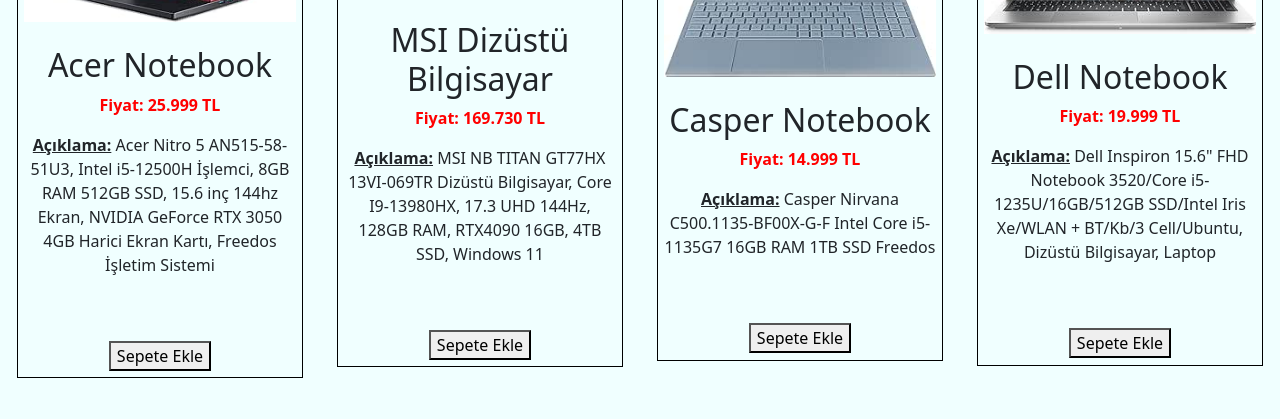
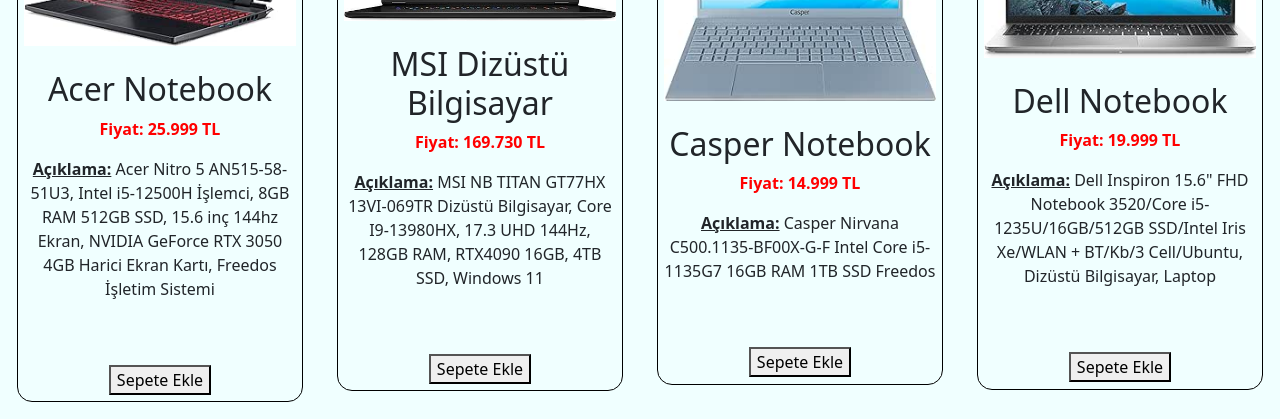
Before and after one commit to FurkanSahin2/E-TicaretDemo, a website: page index.html in a window 1280 px wide. Shown: the part 788-1207 px from the top of the page. Before the commit the page ends 1183 px from the top, so only its background shows below. Drawn offline with nearby package versions, Linux system fonts and the light colour scheme.

Commit message:
1.11.2023

```diff
--- a/index.html
+++ b/index.html
@@ -95,6 +95,7 @@
                   <br>
                   <br>
                   <br>
+                  <br>
                   <button>Sepete Ekle</button>
                </div>
             </td>
@@ -187,8 +188,9 @@
          padding: 2%;
          margin: 5%;
          width: 90%;
-         height: auto;
+         height: 100%;
          text-align: center;
+         border-radius: 15px;
          }
          .urun-resim {
          max-width: 100%;
```
Also changed, not shown: hakkimizda.html (+1 -1 lines).
